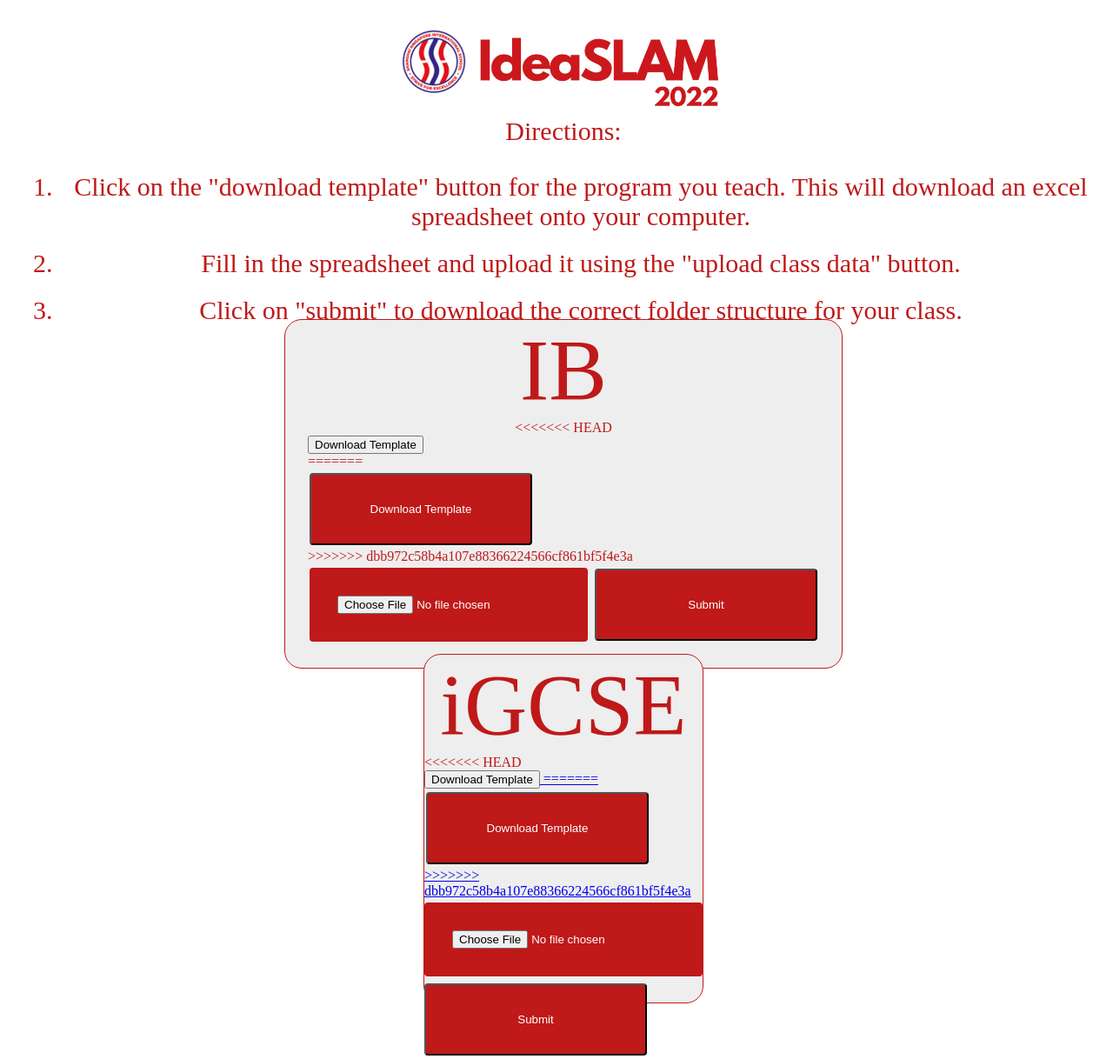
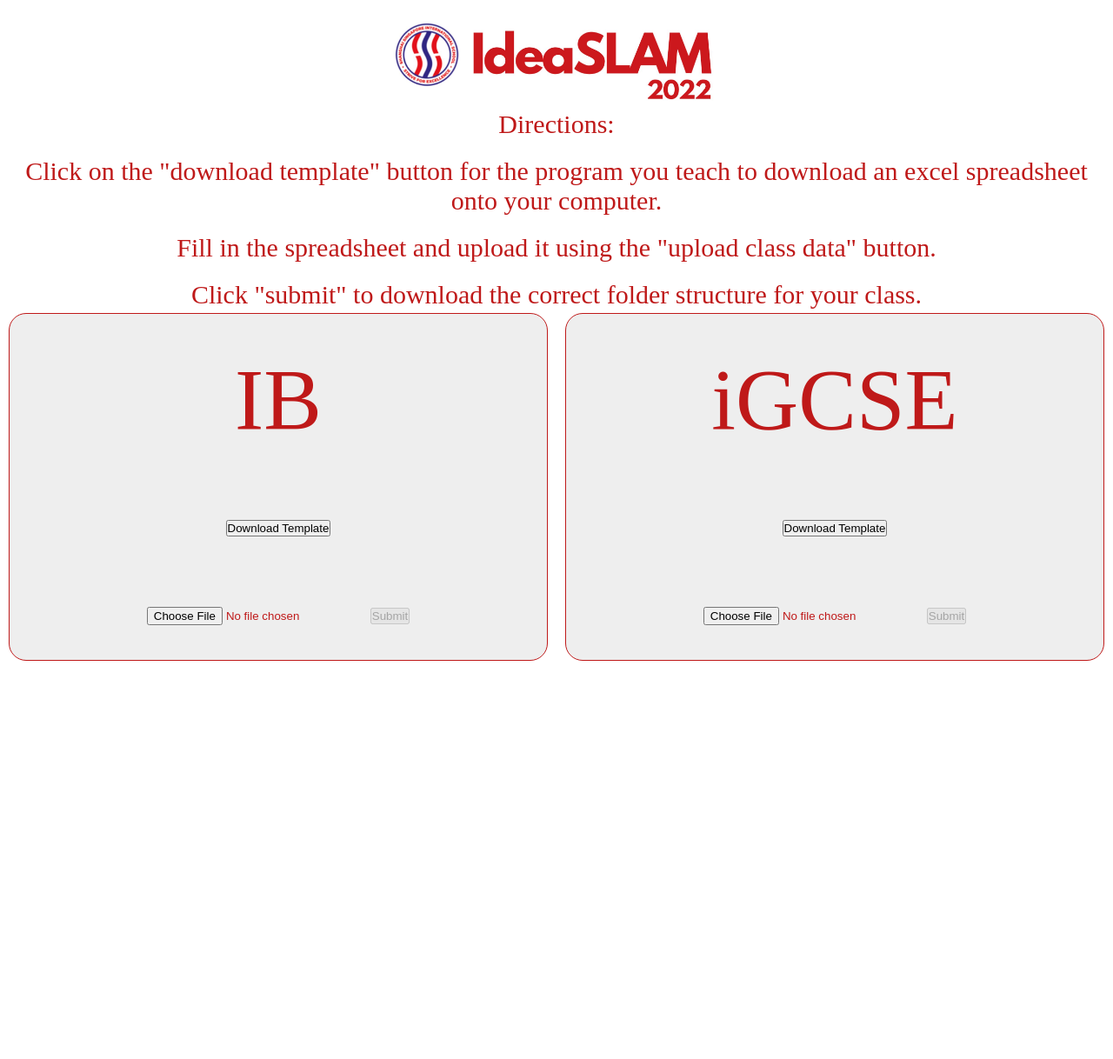
Before and after one commit to teacherIan/IB_IG_class_names, a Node server app: page / in a window 1280 px wide. Shown: the whole page at 87% size. After the commit the page ends 800 px from the top, so only its background shows below. Run offline with Node 20, Linux system fonts and the light colour scheme.

Commit message:
minor updates

```diff
--- a/public/index.html
+++ b/public/index.html
@@ -19,10 +19,10 @@
         <div class="directions">
             Directions:
             <ol>
-                <li>Click on the "download template" button for the program you teach. This will download an excel
+                <li>Click on the "download template" button for the program you teach to download an excel
                     spreadsheet onto your computer. </li>
                 <li>Fill in the spreadsheet and upload it using the "upload class data" button.</li>
-                <li>Click on "submit" to download the correct folder structure for your class.</li>
+                <li>Click "submit" to download the correct folder structure for your class.</li>
             </ol>
         </div>
 
@@ -34,14 +34,9 @@
             <div class="inner-header">
                 IB
             </div>
-<<<<<<< HEAD
-            <!--  -->
+
+
             <div class="template-button">
-                <a href="./IB_Template.xlsx" download>
-                    <button href="./IB_Template.xlsx" download>Download Template
-                    </button>
-                </a>
-=======
 
                 <div>
 
@@ -51,15 +46,14 @@
                             </input>
                         </a>
                     </div>
->>>>>>> dbb972c58b4a107e88366224566cf861bf5f4e3a
+
+                </div>
             </div>
             <div>
 
                 <form action="/downloadIB" enctype='multipart/form-data' method="post">
-
-                    <input type="file" name="myFile" id="">
-
-                    <input type="submit">
+                    <input id="ibFile" type="file" name="myFile" id="">
+                    <input id="ibSubmit" type="submit" disabled>
                 </form>
             </div>
 
@@ -70,21 +64,18 @@
                 iGCSE
             </div>
             <div class="template-button">
-<<<<<<< HEAD
-                <a href="./IB_Template.xlsx" download>
-                    <button href="./IB_Template.xlsx" download role="button">Download Template</button>
-=======
+
                 <a href="./iG_Template.xlsx" download>
                     <input type="submit" value="Download Template">
                     </input>
->>>>>>> dbb972c58b4a107e88366224566cf861bf5f4e3a
+
                 </a>
 
             </div>
 
             <form action="/downloadiGCSE" enctype='multipart/form-data' method="post">
-                <input type="file" name="myFile">
-                <input type="submit">
+                <input id='igFile' type="file" name="myFile">
+                <input id='igSubmit' type="submit" disabled>
 
             </form>
 
@@ -93,6 +84,10 @@
     </div>
 
 
+    <script src="./script.js"></script>
+
+
+
 </body>
 
 </html>
--- /dev/null
+++ b/public/script.js
@@ -0,0 +1,13 @@
+console.log('Working');
+const ibFile = document.getElementById('ibFile');
+const ibSubmit = document.getElementById('ibSubmit');
+const igFile = document.getElementById('igFile');
+const igSubmit = document.getElementById('igSubmit');
+
+ibFile.addEventListener('click', () => {
+  ibSubmit.disabled = false;
+});
+
+igFile.addEventListener('click', () => {
+  igSubmit.disabled = false;
+});
--- a/public/style.css
+++ b/public/style.css
@@ -1,4 +1,3 @@
-<<<<<<< HEAD
  * {
      margin: 0;
      padding: 0;
@@ -14,7 +13,7 @@
 
  }
 
-.template-button {}
+
 
  .header {
      width: 100vw;
@@ -63,7 +62,7 @@
  li {
      margin: 20px;
  }
-=======
+
  * {
      margin: 0;
      padding: 0;
@@ -152,20 +151,3 @@
 
 
  }
-
-
- input[type=button],
- input[type=submit],
- input[type=reset],
- input[type=file] {
-     background-color: rgb(191, 25, 25);
-     color: white;
-     padding: 32px 32px;
-     text-decoration: none;
-     margin: 4px 2px;
-     cursor: pointer;
-     border-radius: 4px;
-     width: 20vw;
-     text-align: center;
- }
->>>>>>> dbb972c58b4a107e88366224566cf861bf5f4e3a
--- a/server.js
+++ b/server.js
@@ -11,6 +11,8 @@
 
 PDFDocument.setMaxListeners(0);
 
+const uploadsDirectory = './uploads';
+
 //frontend assets all in the public folder
 app.use(express.static(path.join(__dirname, 'public')));
 
@@ -18,9 +20,9 @@
 
 let filePath;
 
-app.get('/', (req, res) => {
-  res.send('Hello');
-});
+// app.get('/', (req, res) => {
+//   res.send('Hello');
+// });
 
 //IB
 app.post('/downloadIB', upload.single('myFile'), (request, response) => {
@@ -33,6 +35,7 @@
     console.log(archive.pointer() + ' total bytes');
 
     response.download('./myClass.zip');
+
     // console.log(
     //   'archiver has been finalized and the output file descriptor has closed.'
     // );
```
Also changed, not shown: 2 other files. Lines whose indentation alone changed are shown as unchanged.
